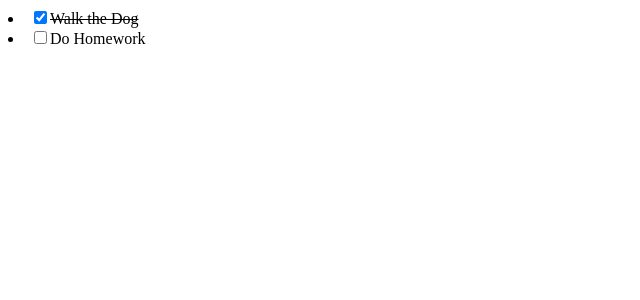
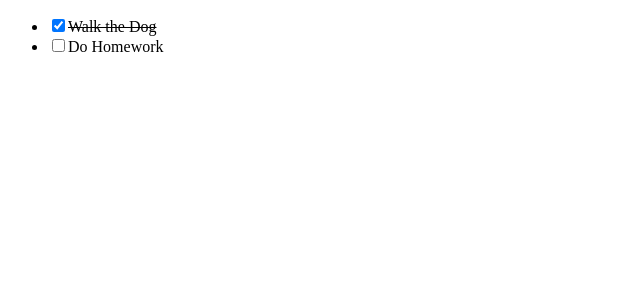
Before and after one commit to chaits0921/To-Do-App, a React (Create React App) app: page / in a window 1280 px wide. Shown: the top 300 px of the page, without its empty margins (0-640 px from the left). Built offline with nearby package versions, Linux system fonts and the light colour scheme.

Commit message:
some more clean up

```diff
--- a/src/App.tsx
+++ b/src/App.tsx
@@ -1,6 +1,5 @@
 import React, { useState } from 'react';
-import { TodoListItem } from './TodoListItem';
-
+import {TodoList} from "./TodoList"
 type Todo = {
   text: string;
   complete: boolean;
@@ -31,8 +30,7 @@ function App() {
 
   return(
     <React.Fragment>
-      <TodoListItem todo={todos[0]} toggleTodo={toggleTodo}/>
-      <TodoListItem todo={todos[1]} toggleTodo={toggleTodo}/>
+      <TodoList todos={todos} toggleTodo={toggleTodo}/>
     </React.Fragment>
 
   )
--- /dev/null
+++ b/src/TodoList.tsx
@@ -0,0 +1,20 @@
+import React from "react";
+import { TodoListItem } from "./TodoListItem";
+
+
+interface TodoListProps{
+    todos: Array<Todo>;
+    toggleTodo: ToggleTodo;
+}
+
+export const TodoList: React.FC<TodoListProps> = ({todos, toggleTodo}) => {
+
+    return (
+    <ul>
+        {todos.map(todo => {
+        return (<TodoListItem key={todo.text} todo={todo} toggleTodo={toggleTodo}/>
+            );
+    })}
+    </ul>
+    );
+};
--- a/src/TodoListItem.tsx
+++ b/src/TodoListItem.tsx
@@ -5,11 +5,11 @@ interface TodoListItemProps{
     todo: Todo;
     toggleTodo: ToggleTodo;
 }
-export const TodoListItem: React.FC<TodoListItemProps> = ({todo}) =>{
+export const TodoListItem: React.FC<TodoListItemProps> = ({todo, toggleTodo}) =>{
 return (
     <li>
         <label className={todo.complete?"complete":"undefined"}>
-            <input type="checkbox" checked={todo.complete}/>
+            <input type="checkbox" checked={todo.complete} onChange={() => toggleTodo(todo)}/>
             {todo.text}
         </label>
     </li>
```
